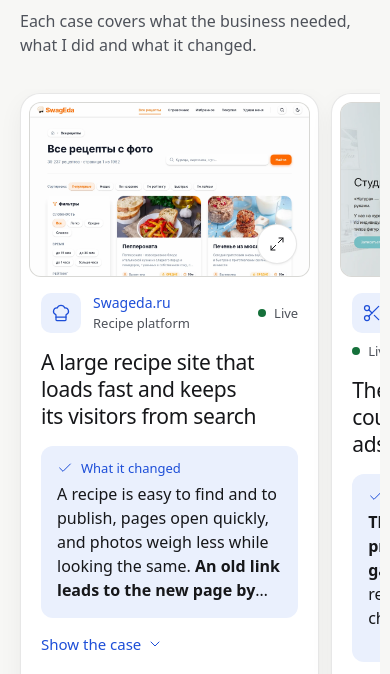
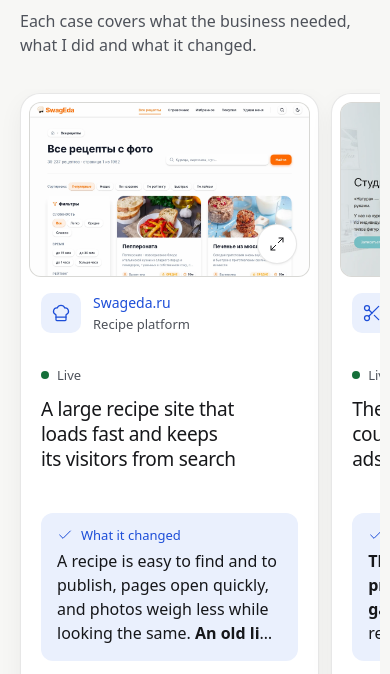
Before and after one commit to nievon/nievon.github.io, a website built with Vite: page index.html in a window 390 px wide. Shown: the part 973-1647 px from the top of the page. Built offline with nearby package versions, Linux system fonts and the light colour scheme.

Commit message:
Phone: one fixed layout for every case card

```diff
--- a/src/i18n.ts
+++ b/src/i18n.ts
@@ -49,6 +49,7 @@ export const ui = {
   storyProblem: { ru: 'Задача', en: 'The problem' },
   storySolution: { ru: 'Что сделал', en: 'What I did' },
   storyOutcome: { ru: 'Что это дало', en: 'What it changed' },
+  ndaShort: { ru: 'Под NDA', en: 'Under NDA' },
   confidential: {
     ru: 'Проект под NDA, детали не раскрываю',
     en: 'Under NDA, details are not disclosed',
--- a/src/main.ts
+++ b/src/main.ts
@@ -318,6 +318,7 @@ app.addEventListener('click', (event) => {
       const open = (state.unfolded[id] = !state.unfolded[id]);
       el.setAttribute('aria-expanded', String(open));
       document.getElementById(`fold-${id}`)!.classList.toggle('is-open', open);
+      document.getElementById(`project-${id}`)?.classList.toggle('is-open', open);
       break;
     }
 
@@ -389,11 +390,11 @@ app.addEventListener('click', (event) => {
 
 // Printing from a phone: `phone` is a screen-only query, so it stops matching for
 // the print pass. Rebuild the blocks that branch on it before and after printing.
-window.addEventListener('beforeprint', () => render('services', 'stack'));
-window.addEventListener('afterprint', () => render('services', 'stack'));
+window.addEventListener('beforeprint', () => render('projects', 'services', 'stack'));
+window.addEventListener('afterprint', () => render('projects', 'services', 'stack'));
 
 // Blocks that change shape between phone and wider screens are rebuilt when the breakpoint is crossed.
-phone.addEventListener('change', () => render('services', 'stack'));
+phone.addEventListener('change', () => render('projects', 'services', 'stack'));
 
 // Rows that swipe sideways on a phone: keep the position dots under them in step.
 // Scroll events do not bubble, so they are caught on the way down.
--- a/src/sections/projects.ts
+++ b/src/sections/projects.ts
@@ -2,7 +2,7 @@ import { projects } from '../data/projects';
 import { stack } from '../data/stack';
 import { esc, rich, t, ui } from '../i18n';
 import { icon } from '../icons';
-import { state } from '../state';
+import { phone, state } from '../state';
 import type { Project } from '../types';
 
 const techName = new Map(stack.flatMap((g) => g.items).map((i) => [i.id, i.name]));
@@ -102,7 +102,7 @@ function title(p: Project, withKind = true): string {
   return `
     <div class="case-title">
       <span class="case-icon" aria-hidden="true">${icon(p.icon, 20)}</span>
-      <p class="case-kind">${esc(t(p.title))}${withKind ? `<span class="case-kind-sub">${esc(t(p.kind))}</span>` : ''}</p>
+      <div class="min-w-0"><p class="case-kind">${esc(t(p.title))}</p>${withKind ? `<p class="case-kind-sub">${esc(t(p.kind))}</p>` : ''}</div>
     </div>`;
 }
 
@@ -200,6 +200,50 @@ function compactCase(p: Project, index: number): string {
   </article>`;
 }
 
+/**
+ * Phone card. Every case uses the same anatomy, so the cards in the swipe row
+ * line up part for part: media of one size, a one-line title, one status line,
+ * a headline of up to three lines and a result of up to four. Everything else
+ * (the problem, the work, links, technical details) opens under "Show the case".
+ */
+function phoneCard(p: Project): string {
+  const open = !!state.unfolded[p.id];
+  const media = p.photo
+    ? photo(p)
+    : `<div class="case-banner" aria-hidden="true">${icon(p.icon, 48, 1.25)}</div>`;
+  const meta = [status(p), p.confidential ? `<span class="status">${icon('lock')}${esc(t(ui.ndaShort))}</span>` : '']
+    .filter(Boolean)
+    .join('');
+  const linkRow = links(p);
+  return `
+  <article id="project-${p.id}" class="case m-card${open ? ' is-open' : ''}" ${hl(p)} data-reveal="case">
+    ${media}
+    <div class="m-body">
+      ${title(p)}
+      <div class="m-meta">${meta}</div>
+      <h3 class="case-hook">${esc(t(p.hook))}</h3>
+      <div class="story lead-outcome">
+        ${part(t(ui.storyOutcome), t(p.story.outcome), true)}
+      </div>
+      <button type="button" class="fold-toggle" data-action="fold" data-project="${p.id}" data-key="fold:${p.id}" aria-expanded="${open}" aria-controls="fold-${p.id}">
+        <span class="when-closed">${esc(t(ui.foldOpen))}</span><span class="when-open">${esc(t(ui.foldClose))}</span>${icon('chevronDown')}
+      </button>
+      <div id="fold-${p.id}" class="fold${open ? ' is-open' : ''}"><div class="fold-inner">
+        <div class="story">
+          ${part(t(ui.storyProblem), t(p.story.problem))}
+          ${part(t(ui.storySolution), t(p.story.solution))}
+        </div>
+        ${linkRow ? `<div class="case-foot">${linkRow}</div>` : ''}
+        ${p.confidential ? `<p class="m-nda">${icon('lock')}${esc(t(ui.confidential))}</p>` : ''}
+        <div class="m-tech">
+          <p class="label">${esc(t(ui.viewTech))}</p>
+          <div class="mt-2">${tech(p)}</div>
+        </div>
+      </div></div>
+    </div>
+  </article>`;
+}
+
 /** Position dots for a row that swipes sideways on a phone. */
 export function dots(count: number): string {
   return `<div class="swipe-dots md:hidden print:hidden" aria-hidden="true">${Array.from({ length: count }, (_, i) => `<span${i === 0 ? ' class="is-on"' : ''}></span>`).join('')}</div>`;
@@ -215,9 +259,11 @@ export function projectsSection(): string {
     <h2 class="section-title">${esc(t(ui.projectsTitle))}</h2>
     <p class="section-lead print:hidden">${esc(t(ui.projectsLead))}</p>
     <div class="cases swipe mt-8">
-      ${withPhoto.map(photoCase).join('')}
-      ${wide.map(wideCase).join('')}
-      ${compact.map(compactCase).join('')}
+      ${
+        phone.matches
+          ? [...withPhoto, ...wide, ...compact].map(phoneCard).join('')
+          : `${withPhoto.map(photoCase).join('')}${wide.map(wideCase).join('')}${compact.map(compactCase).join('')}`
+      }
     </div>
     ${dots(projects.length)}
   </div>`;
--- a/src/style.css
+++ b/src/style.css
@@ -2473,6 +2473,151 @@
   }
 }
 
+/* --- Phone case card ---------------------------------------------------------
+   Fixed anatomy, so every card in the row has the same parts at the same size:
+   media 16:10, a title block of fixed height, one status line, a headline
+   reserved for three lines and a result reserved for four. Text beyond that is
+   cut while the card is closed and shown in full once it is opened. */
+@media screen and (max-width: 767px) {
+  /* min-width 0: the one-line title must not push a card wider than its neighbours. */
+  .swipe.cases > .m-card {
+    min-width: 0;
+    display: flex;
+    flex-direction: column;
+    padding: 8px;
+    border-radius: 20px;
+  }
+
+  .swipe.cases > .m-card > .case-photo,
+  .swipe.cases > .m-card > .case-banner {
+    flex: none;
+    width: 100%;
+    min-height: 0;
+    aspect-ratio: 16 / 10;
+    margin: 0;
+  }
+
+  .m-body {
+    display: flex;
+    flex: 1;
+    flex-direction: column;
+    padding: 16px 12px 4px;
+  }
+
+  /* The project name may take two lines, the kind one; the block keeps the
+     same height either way, so the parts below stay aligned across cards. */
+  .swipe.cases .m-card .case-title {
+    align-items: flex-start;
+    height: 60px;
+    min-width: 0;
+  }
+
+  .swipe.cases .m-card .case-kind {
+    display: -webkit-box;
+    -webkit-box-orient: vertical;
+    -webkit-line-clamp: 2;
+    line-clamp: 2;
+    overflow: hidden;
+  }
+
+  .swipe.cases .m-card .case-kind-sub {
+    overflow: hidden;
+    white-space: nowrap;
+    text-overflow: ellipsis;
+  }
+
+  .m-card .case-title > p {
+    min-width: 0;
+  }
+
+  .m-meta {
+    display: flex;
+    align-items: center;
+    gap: 16px;
+    height: 20px;
+    margin-top: 12px;
+    overflow: hidden;
+    white-space: nowrap;
+  }
+
+  .m-meta .status {
+    font-size: 13px;
+  }
+
+  .swipe.cases .m-card .case-hook {
+    display: -webkit-box;
+    -webkit-box-orient: vertical;
+    -webkit-line-clamp: 4;
+    line-clamp: 4;
+    overflow: hidden;
+    height: 100px;
+    margin-top: 12px;
+    font-size: 19px;
+    line-height: 25px;
+  }
+
+  .swipe.cases .m-card .lead-outcome {
+    display: block;
+    flex: none;
+    margin-top: 16px;
+  }
+
+  .swipe.cases .m-card .lead-outcome > .story-part {
+    flex: none;
+  }
+
+  .swipe.cases .m-card .lead-outcome p {
+    display: -webkit-box;
+    -webkit-box-orient: vertical;
+    -webkit-line-clamp: 4;
+    line-clamp: 4;
+    overflow: hidden;
+    height: 96px;
+  }
+
+  .m-card > .m-body > .fold-toggle {
+    margin-top: auto;
+    padding-top: 12px;
+  }
+
+  /* Opened: the reserved heights give way to the full text. */
+  .swipe.cases .m-card.is-open .case-hook,
+  .swipe.cases .m-card.is-open .lead-outcome p {
+    display: block;
+    height: auto;
+    -webkit-line-clamp: unset;
+    line-clamp: unset;
+  }
+
+  .m-card .fold-inner > .story {
+    margin-top: 8px;
+  }
+
+  .m-card .case-foot {
+    margin-top: 12px;
+  }
+
+  .m-nda {
+    display: flex;
+    align-items: center;
+    gap: 8px;
+    margin-top: 12px;
+    font-size: 13px;
+    line-height: 20px;
+    color: var(--muted);
+  }
+
+  .m-tech {
+    margin-top: 16px;
+    padding-top: 16px;
+    border-top: 1px solid var(--line);
+  }
+
+  .swipe.cases:has(.m-card.is-open) {
+    align-items: flex-start;
+  }
+}
+
 /* The current tab carries a short bar as well as colour. */
 .tab-link {
   position: relative;
```
